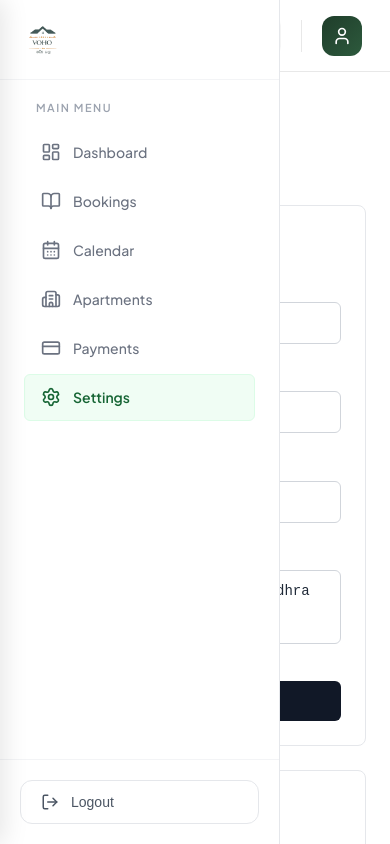
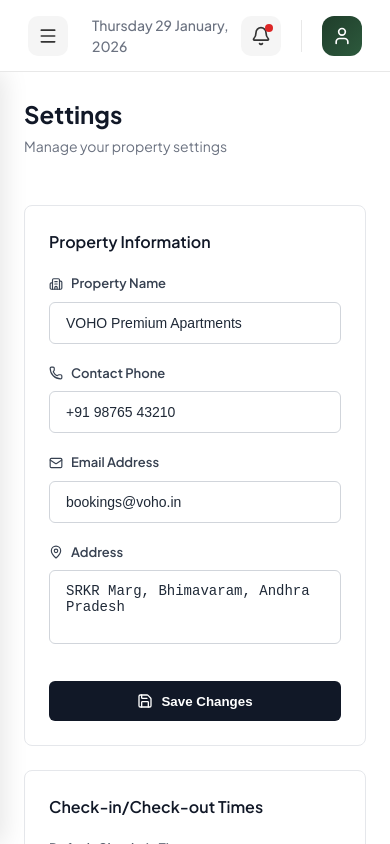
Before and after one commit to SuryaVignesh06/BHK-Admin, a React (Vite) app: page /settings in a window 390 px wide. Shown: the top 844 px of the page. Built offline with nearby package versions, Linux system fonts and the light colour scheme.

Commit message:
UI Improvements: Mobile Navigation & Dashboard Responsiveness

```diff
--- a/src/components/Layout.jsx
+++ b/src/components/Layout.jsx
@@ -32,7 +32,7 @@ export default function Layout() {
                 paddingLeft: isMobile ? 0 : '280px',
                 transition: 'padding-left 0.2s ease'
             }}>
-                <Topbar onMenuClick={() => setSidebarOpen(true)} />
+                <Topbar onMenuClick={() => setSidebarOpen(!sidebarOpen)} />
 
                 <main style={{
                     flex: 1,
--- a/src/components/Sidebar.jsx
+++ b/src/components/Sidebar.jsx
@@ -37,7 +37,7 @@ export default function Sidebar({ isOpen, onClose }) {
         width: '280px',
         background: '#ffffff',
         color: '#1f2937',
-        display: 'flex',
+        // display: 'flex',  <-- REMOVED to let 'hidden lg:flex' control display
         flexDirection: 'column',
         zIndex: 50,
         borderRight: '1px solid #e5e7eb',
@@ -46,13 +46,13 @@ export default function Sidebar({ isOpen, onClose }) {
 
     const mobileStyle = {
         position: 'fixed',
-        top: 0,
+        top: '72px', // Below Topbar
         left: 0,
         bottom: 0,
         width: '280px',
         background: '#ffffff',
         color: '#1f2937',
-        display: 'flex',
+        display: 'flex', // Keeping flex here as 'lg:hidden' handles hiding on desktop
         flexDirection: 'column',
         zIndex: 50,
         borderRight: '1px solid #e5e7eb',
--- a/src/components/Topbar.jsx
+++ b/src/components/Topbar.jsx
@@ -19,10 +19,25 @@ export default function Topbar({ onMenuClick }) {
             justifyContent: 'space-between',
             position: 'sticky',
             top: 0,
-            zIndex: 30
+            zIndex: 60
         }}>
             {/* Left side */}
             <div style={{ display: 'flex', alignItems: 'center', gap: '16px' }}>
+                <button
+                    onClick={onMenuClick}
+                    className="lg:hidden"
+                    style={{
+                        padding: '10px',
+                        background: '#f5f5f5',
+                        border: 'none',
+                        borderRadius: '10px',
+                        cursor: 'pointer',
+                        display: 'flex',
+                        marginRight: '8px'
+                    }}
+                >
+                    <Menu size={20} color="#333" />
+                </button>
                 <div>
                     <p style={{ fontSize: '14px', color: '#6b7280', fontWeight: 500 }}>
                         {today}
--- a/src/pages/Dashboard.jsx
+++ b/src/pages/Dashboard.jsx
@@ -82,7 +82,7 @@ export default function Dashboard() {
     );
 
     return (
-        <div className="page-container" style={{ padding: '24px', maxWidth: '1600px', margin: '0 auto' }}>
+        <div className="page-container" style={{ padding: '16px', maxWidth: '1600px', margin: '0 auto' }}>
             {/* Header */}
             <div style={{ marginBottom: '24px' }}>
                 <h1 style={{ fontSize: '24px', fontWeight: 700, color: '#111827' }}>
@@ -126,7 +126,7 @@ export default function Dashboard() {
             </div>
 
             {/* Today's Activity */}
-            <div style={{ display: 'grid', gridTemplateColumns: 'repeat(auto-fit, minmax(400px, 1fr))', gap: '16px', marginBottom: '24px' }}>
+            <div style={{ display: 'grid', gridTemplateColumns: 'repeat(auto-fit, minmax(300px, 1fr))', gap: '16px', marginBottom: '24px' }}>
                 {/* Check-ins Today */}
                 <div style={cardStyle}>
                     <div style={cardHeaderStyle}>
```
